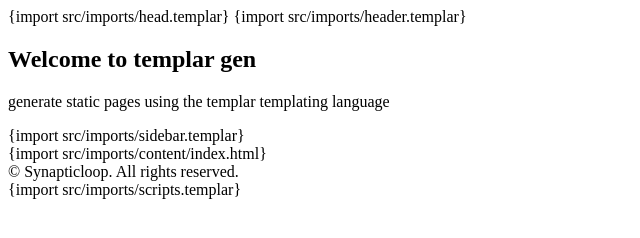
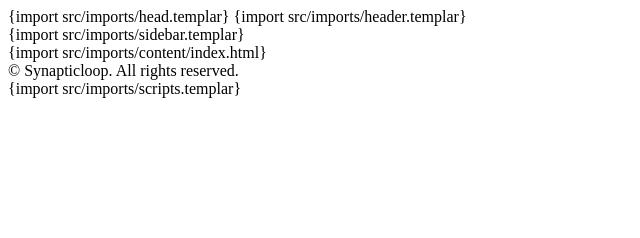
Before and after one commit to synapticloop/templar-gen, a plain HTML site: page src/index.html in a window 1280 px wide. Shown: the whole page, without its empty margins (0-640 px from the left). Drawn offline with Linux system fonts and the light colour scheme.

```diff
--- a/src/index.html
+++ b/src/index.html
@@ -7,11 +7,6 @@
 
 <section id="main">
 	<div class="container">
-		<header class="major">
-			<h2>Welcome to templar gen</h2>
-			<p>generate static pages using the templar templating language</p>
-		</header>
-
 		<div class="row 200%">
 			<div class="4u 12u$(medium)">
 				{import src/imports/sidebar.templar}
```
Also changed, not shown: index.html (+1 -1 lines), images/banner.jpg (added), 2 other files.
